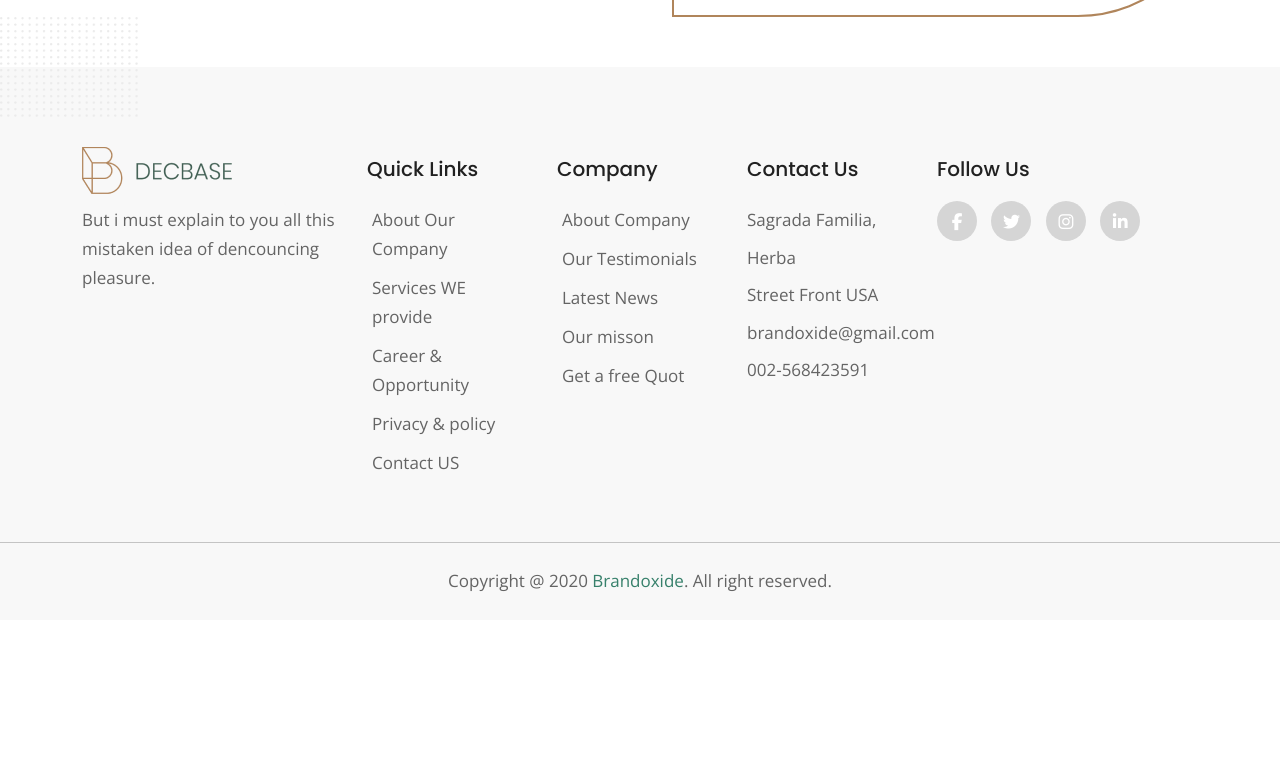
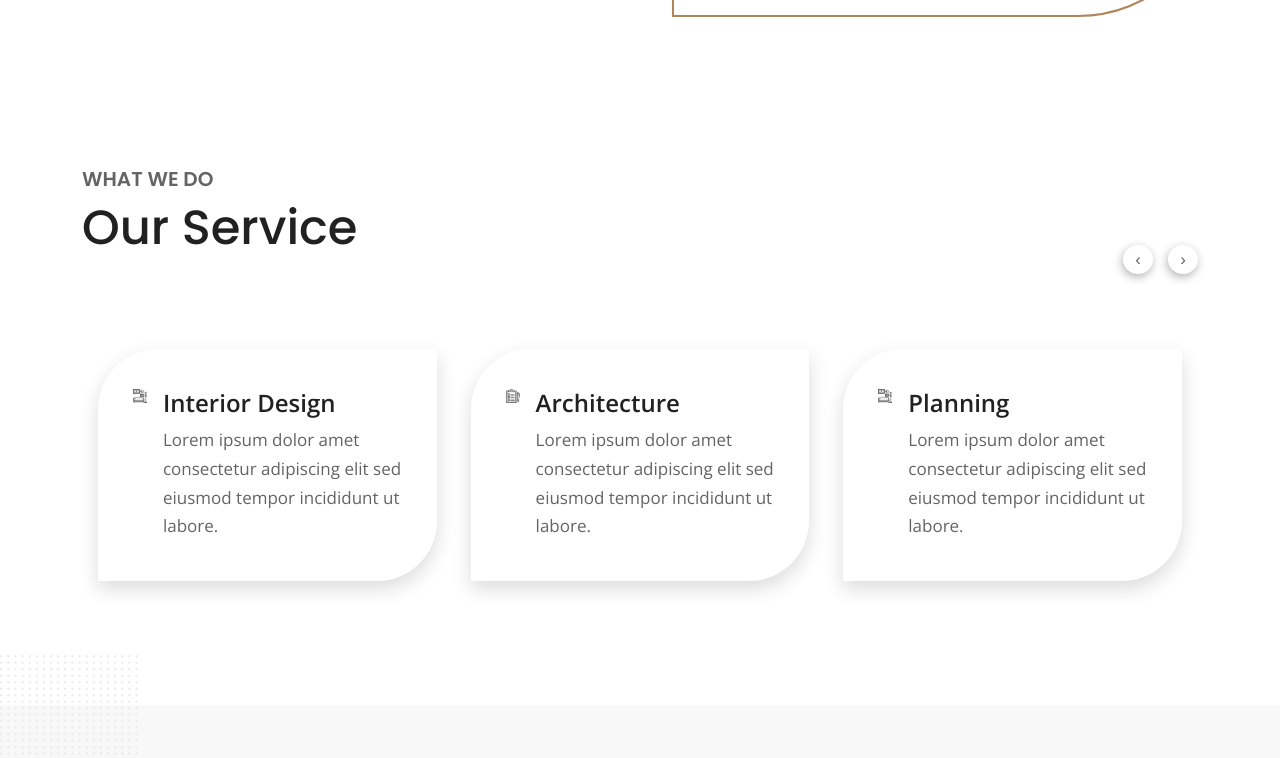
Before and after one commit to Subrato27/Decbase-Landing-Page-Template, a plain HTML site: page index.html in a window 1280 px wide. Shown: the part 683-1441 px from the top of the page. Before the commit the page ends 1303 px from the top, so only its background shows below. Drawn offline with nearby package versions, Linux system fonts and the light colour scheme.

Commit message:
Service area completed

```diff
--- a/index.html
+++ b/index.html
@@ -83,6 +83,78 @@
             <div class="col-lg-6">
               <div class="hero-image design-image">
                 <img src="assets/img/hero-image.png" alt="">
+              </div>
+            </div>
+          </div>
+        </div>
+      </section>
+
+      <!-- start service area -->
+      <section class="service-area">
+        <div class="container">
+          <div class="row">
+            <div class="col-lg-6">
+              <div class="section-heading">
+                <h4>WHAT WE DO</h4>
+                <h3>Our Service</h3>
+              </div>
+            </div>
+          </div>
+          <div class="row">
+            <div class="col-lg-12">
+              <div class="all-services owl-carousel">
+                <div class="Single-service-area px-3 py-4">
+                  <div class="single-service d-flex">
+                    <div class="service-image me-3">
+                      <img src="assets/img/si1.png" alt="">
+                    </div>
+                    <div class="service-text">
+                      <h3>Interior Design</h3>
+                      <p>Lorem ipsum dolor amet consectetur
+                        adipiscing elit sed eiusmod tempor
+                        incididunt ut labore.</p>
+                    </div>
+                  </div>
+                </div>
+                <div class="Single-service-area px-3 py-4">
+                  <div class="single-service d-flex">
+                    <div class="service-image me-3">
+                      <img src="assets/img/si3.png" alt="">
+                    </div>
+                    <div class="service-text">
+                      <h3>Architecture</h3>
+                      <p>Lorem ipsum dolor amet consectetur
+                        adipiscing elit sed eiusmod tempor
+                        incididunt ut labore.</p>
+                    </div>
+                  </div>
+                </div>
+                <div class="Single-service-area px-3 py-4">
+                  <div class="single-service d-flex">
+                    <div class="service-image me-3">
+                      <img src="assets/img/si1.png" alt="">
+                    </div>
+                    <div class="service-text">
+                      <h3>Planning</h3>
+                      <p>Lorem ipsum dolor amet consectetur
+                        adipiscing elit sed eiusmod tempor
+                        incididunt ut labore.</p>
+                    </div>
+                  </div>
+                </div>
+                <div class="Single-service-area px-3 py-4">
+                  <div class="single-service d-flex">
+                    <div class="service-image me-3">
+                      <img src="assets/img/si3.png" alt="">
+                    </div>
+                    <div class="service-text">
+                      <h3>Interior Design</h3>
+                      <p>Lorem ipsum dolor amet consectetur
+                        adipiscing elit sed eiusmod tempor
+                        incididunt ut labore.</p>
+                    </div>
+                  </div>
+                </div>
               </div>
             </div>
           </div>
@@ -199,7 +271,29 @@
      <!-- scripts -->
      <script>
      $(document).ready(function(){
-        $(".owl-carousel").owlCarousel();
+      $('.all-services').owlCarousel({
+    loop:true,
+    margin:2,
+    responsiveClass:true,
+    nav: true,
+    dots: false,
+    responsive:{
+        0:{
+            items:1,
+
+        },
+        600:{
+            items:2,
+
+        },
+        1000:{
+            items:3,
+
+
+        }
+    }
+})
+
       });</script>
   </body>
 </html>
--- a/style.css
+++ b/style.css
@@ -53,6 +53,19 @@ font-family: 'Poppins', sans-serif;
   z-index: -1;
   border-radius: 140px 0px;
   border: 2px solid #B0855B;
+
+}
+.section-heading h4 {
+  font-size: 20px;
+  text-transform: uppercase;
+  color: #646464;
+  font-weight: 600;
+
+}
+.section-heading h3 {
+  font-size: 48px;
+  font-weight: ;
+  text-transform: capitalize;
 
 }
 
@@ -130,8 +143,60 @@ font-family: 'Poppins', sans-serif;
   border-radius: 140px 0px;
 }
 
+/* Service area css */
+.service-area{
+  padding: 100px 0;
+}
+.all-services{
+  margin-top: 60px;
+  position: relative;
+}
+.service-area .owl-nav{
+  position: absolute;
+  right: 0;
+  top: -80px;
+}
+.service-area .owl-nav span {
+  height: 29px;
+  width: 30px;
+  color: #646464;
+  background-color: #FFFFFF;
+  display: inline-block;
+  border-radius: 50%;
+  box-shadow: -1px 3px 10px rgba(0, 0, 0, 0.3);
+  transition: 0.3s;
+}
+.service-area .owl-nav span:hover{
+  background-color: #37806B;
+  color: #FFFFFF;
+}
 
-
+.service-area .owl-next{
+  margin-left: 15px;
+}
+.single-service{
+  background: #FFFFFF;
+  box-shadow: 0px 8px 20px rgba(0, 0, 0, 0.14);
+  border-radius: 60px 0px;
+  padding: 40px 15px 40px 35px;
+  transition: 0.3s;
+  cursor: pointer;
+}
+.single-service:hover{
+  background-color: #CAA892;
+  color: #FFFFFF;
+}
+.single-service:hover h3{
+  color: #FFFFFF;
+}
+.service-text h3 {
+  font-family: 'Open Sans', sans-serif;
+  font-weight: 700;
+  font-size: 24px;
+}
+.service-text p {
+  margin-bottom: 0;
+}
 
 
 
```
Also changed, not shown: assets/img/si1.png (added), assets/img/si2.png (added), assets/img/si3.png (added). Lines whose indentation alone changed are shown as unchanged.
